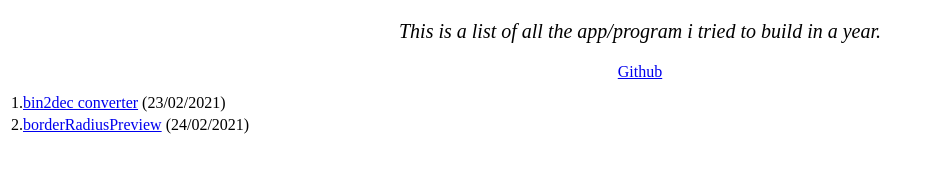
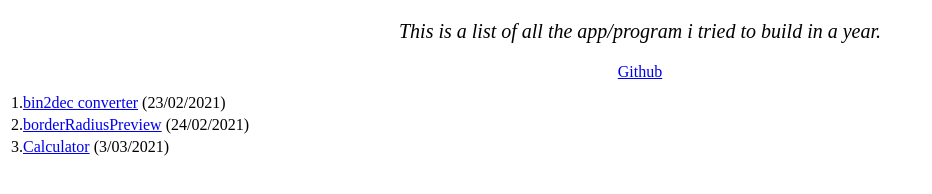
Before and after one commit to fleventy-5/js-app, a plain HTML site: page index.html in a window 1280 px wide. Shown: the whole page, without its empty margins (0-932 px from the left). Drawn offline with Linux system fonts and the light colour scheme.

Commit message:
Update index.html

```diff
--- a/index.html
+++ b/index.html
@@ -39,6 +39,11 @@
 						2.<a href="apps/borderRadiusPreview.html">borderRadiusPreview</a> (24/02/2021)
 					</td>
 				</tr>
+				<tr>
+					<td>
+						3.<a href="apps/calculator.html">Calculator</a> (3/03/2021)
+					</td>
+				</tr>
 			</table>
 		</div>
 	</div>
```
Also changed, not shown: 1 other file.
